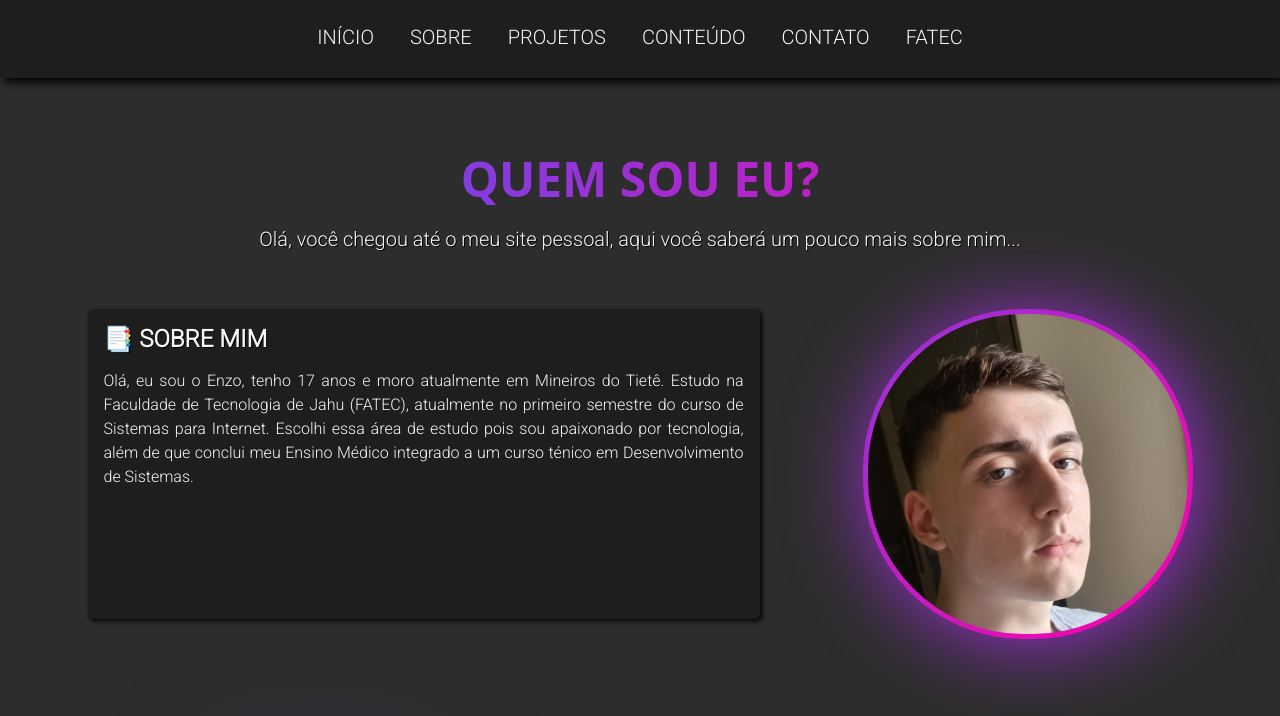
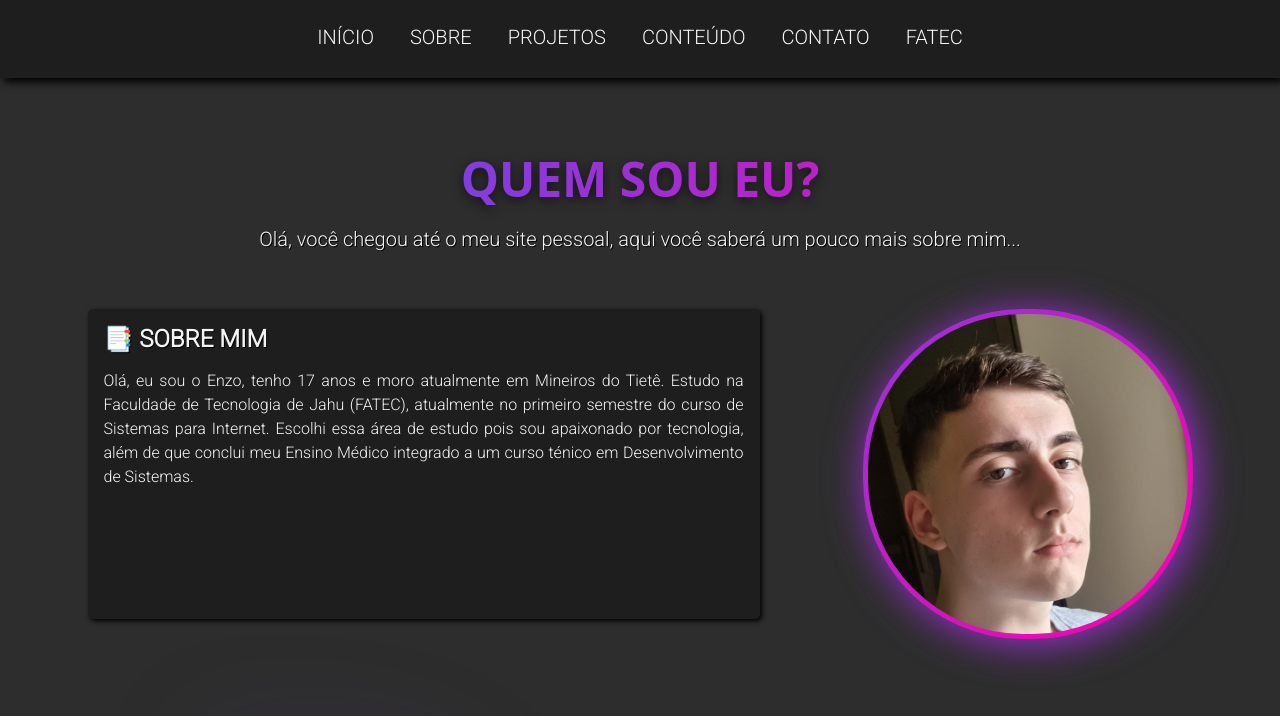
Before and after one commit to enzoven/enven-portfolio, a plain HTML site: page index.html in a window 1280 px wide. Shown: the part 460-1176 px from the top of the page. Drawn offline with Linux system fonts and the light colour scheme.

Commit message:
Enhancements

```diff
--- a/css/style.css
+++ b/css/style.css
@@ -26,6 +26,7 @@ header {
 }
 
 h1 {
+  filter: drop-shadow(#0000009a 0px 3px 6px);
   text-align: center;
   text-transform: uppercase;
   margin: 0;
@@ -254,7 +255,7 @@ img.sobreimg {
   margin-right: auto;
   width: 20rem;
   border-radius: 10rem;
-  filter: drop-shadow(rgba(157, 48, 211, 1) 4px 4px 40px);
+  filter: drop-shadow(rgba(157, 48, 211, 1) 4px 4px 20px);
   transition: 0.5s;
 }
 
@@ -274,7 +275,7 @@ img.sobreimg {
 }
 .sobreimg:hover {
   background-position: 0% 0%;
-  filter: drop-shadow(#0066ff 4px 4px 60px);
+  filter: drop-shadow(#0066ff 4px 4px 25px);
 }
 
 /* ------------------------------------------ */
@@ -677,3 +678,7 @@ svg.contato {
 /* ------------------------------------------ */
 /* ------------------------------------------ */
 /* ------------------------------------------ */
+
+/* ------------------------------------------ */
+/* ------------------------------------------ */
+/* ------------------------------------------ */
--- a/index.html
+++ b/index.html
@@ -395,6 +395,8 @@
       </div>
     </main>
 
+    <div class="line"></div>
+
     <div class="google-map">
       <div class="projetostitle">
         <h1 id="fatec" class="text-gradient">FATEC JAHU</h1>
```
